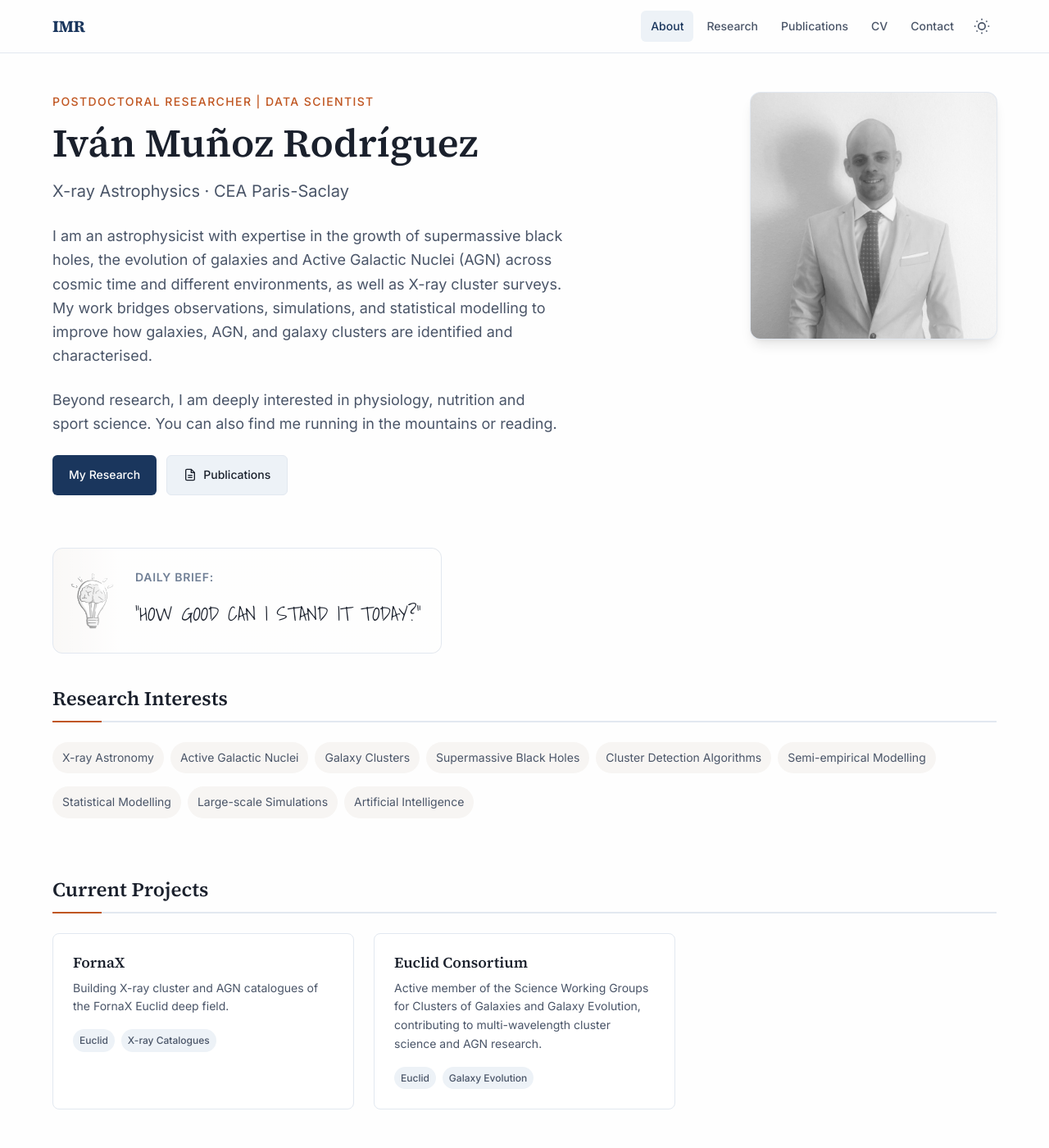
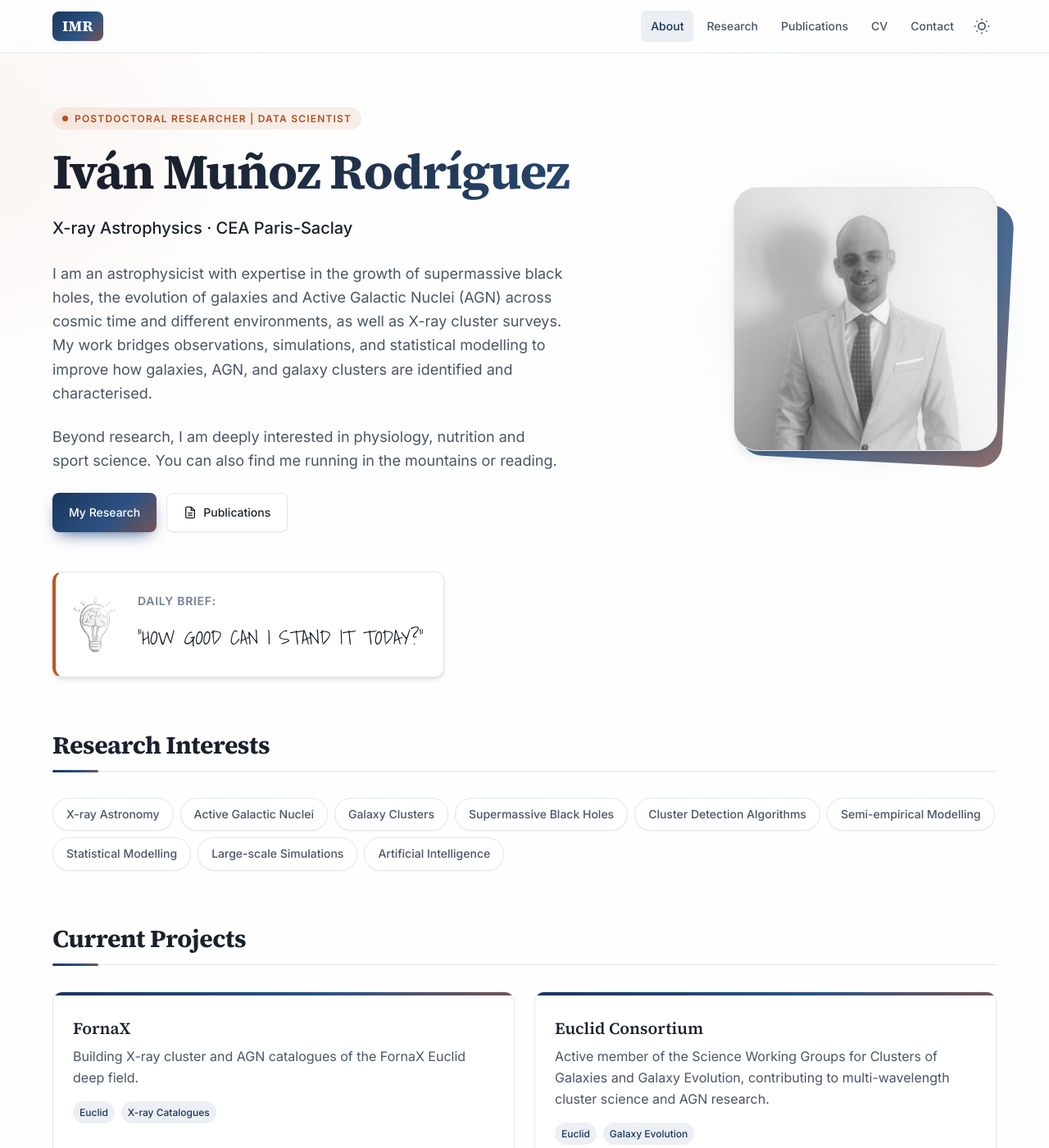
Before and after one commit to IvanMuro/IvanMuro.github.io, a Jekyll site: the page built from index.md, in a window 1280 px wide and 1400 px high. Shown: the whole window at 82% size. Built offline with Jekyll 4.4.1, drawn with Linux system fonts in a browser that asks for light colours.

Commit message:
Refresh visual design
- Soft background glows, gradient logo badge and gradient buttons
- Larger hero with gradient name, status pill and framed photo
- Bolder section and page titles with gradient underline
- Card styling for projects, publications, skills and contact links
- Compact timeline cards with readable date pills in dark mode
- CV entries with timeline dots and date pills

Co-Authored-By: Claude Opus 5.5 <noreply@anthropic.com>

```diff
--- a/_sass/_base.scss
+++ b/_sass/_base.scss
@@ -24,6 +24,11 @@ body {
   line-height: var(--leading-relaxed);
   color: var(--color-text);
   background-color: var(--color-bg);
+  // Two soft "nebula" glows at the top of every page
+  background-image:
+    radial-gradient(1100px 520px at 90% -8%, var(--glow-a), transparent 65%),
+    radial-gradient(800px 480px at -12% 6%, var(--glow-b), transparent 65%);
+  background-repeat: no-repeat;
   min-height: 100vh;
   display: flex;
   flex-direction: column;
--- a/_sass/_components.scss
+++ b/_sass/_components.scss
@@ -16,14 +16,14 @@
   font-size: var(--text-sm);
   font-weight: var(--font-medium);
   text-decoration: none;
-  border-radius: var(--radius-md);
+  border-radius: var(--radius-lg);
   border: none;
   cursor: pointer;
   transition: all var(--transition-fast);
 
   &:hover {
     text-decoration: none;
-    transform: translateY(-1px);
+    transform: translateY(-2px);
   }
 
   svg {
@@ -34,24 +34,26 @@
 }
 
 .btn-primary {
-  background-color: var(--color-primary);
-  color: var(--color-text-inverse);
+  background: var(--gradient-brand);
+  color: #fff;
+  box-shadow: 0 8px 20px -8px var(--color-primary-light), var(--shadow-sm);
 
   &:hover {
-    background-color: var(--color-primary-light);
-    color: var(--color-text-inverse);
+    color: #fff;
+    filter: brightness(1.08);
+    box-shadow: 0 12px 24px -8px var(--color-primary-light), var(--shadow-sm);
   }
 }
 
 .btn-secondary {
-  background-color: var(--color-bg-subtle);
+  background-color: var(--color-surface);
   color: var(--color-text);
   border: 1px solid var(--color-border);
+  box-shadow: var(--shadow-sm);
 
   &:hover {
-    background-color: var(--color-bg-alt);
-    border-color: var(--color-primary);
-    color: var(--color-primary);
+    border-color: var(--color-primary-strong);
+    color: var(--color-primary-strong);
   }
 }
 
@@ -129,8 +131,8 @@
   padding: var(--space-1) var(--space-2);
   font-size: var(--text-xs);
   font-weight: var(--font-medium);
-  color: var(--color-text-secondary);
-  background-color: var(--color-bg-subtle);
+  color: var(--color-primary-strong);
+  background-color: var(--color-primary-soft);
   border-radius: var(--radius-full);
 }
 
@@ -158,12 +160,14 @@
 }
 
 .section-title {
-  font-size: var(--text-2xl);
-  margin-bottom: var(--space-6);
+  font-size: var(--text-3xl);
+  font-weight: var(--font-bold);
+  letter-spacing: -0.015em;
+  margin-bottom: var(--space-8);
   padding-bottom: var(--space-3);
-  border-bottom: 2px solid var(--color-border);
+  border-bottom: 1px solid var(--color-border);
 
-  // Subtle accent line
+  // Gradient accent line
   position: relative;
 
   &::after {
@@ -171,9 +175,14 @@
     position: absolute;
     bottom: -2px;
     left: 0;
-    width: 60px;
-    height: 2px;
-    background-color: var(--color-accent);
+    width: 56px;
+    height: 3px;
+    border-radius: 2px;
+    background: var(--gradient-brand);
+  }
+
+  @media (max-width: 640px) {
+    font-size: var(--text-2xl);
   }
 }
 
@@ -184,20 +193,35 @@
 
 .project-grid {
   display: grid;
-  grid-template-columns: repeat(auto-fill, minmax(300px, 1fr));
+  grid-template-columns: repeat(auto-fit, minmax(280px, 1fr));
   gap: var(--space-6);
 }
 
 .project-card {
+  position: relative;
+  overflow: hidden;
   background-color: var(--color-surface);
   border: 1px solid var(--color-border);
-  border-radius: var(--radius-lg);
-  padding: var(--space-6);
-  transition: all var(--transition-fast);
+  border-radius: var(--radius-xl);
+  padding: var(--space-8) var(--space-6) var(--space-6);
+  box-shadow: var(--shadow-sm);
+  transition: transform var(--transition-base), box-shadow var(--transition-base), border-color var(--transition-base);
+
+  // Gradient strip along the top
+  &::before {
+    content: '';
+    position: absolute;
+    top: 0;
+    left: 0;
+    right: 0;
+    height: 4px;
+    background: var(--gradient-brand);
+  }
 
   &:hover {
-    border-color: var(--color-primary);
-    box-shadow: var(--shadow-md);
+    transform: translateY(-4px);
+    border-color: var(--color-primary-soft);
+    box-shadow: var(--shadow-lg);
   }
 }
 
@@ -209,7 +233,7 @@
 }
 
 .project-title {
-  font-size: var(--text-lg);
+  font-size: var(--text-xl);
   font-weight: var(--font-semibold);
   margin-bottom: var(--space-2);
   margin-top: 0;
@@ -217,7 +241,7 @@
 
 .project-description {
   color: var(--color-text-secondary);
-  font-size: var(--text-sm);
+  font-size: var(--text-base);
   margin-bottom: var(--space-4);
 }
 
@@ -239,21 +263,30 @@
 }
 
 .publication-item {
-  padding: var(--space-6) 0;
-  border-bottom: 1px solid var(--color-border);
+  padding: var(--space-5) var(--space-6);
+  margin-bottom: var(--space-4);
+  background-color: var(--color-surface);
+  border: 1px solid var(--color-border);
+  border-left: 3px solid var(--color-border);
+  border-radius: var(--radius-lg);
+  box-shadow: var(--shadow-sm);
+  transition: border-color var(--transition-base), box-shadow var(--transition-base), transform var(--transition-base);
 
-  &:first-child {
-    padding-top: 0;
+  &:hover {
+    border-left-color: var(--color-accent);
+    box-shadow: var(--shadow-md);
+    transform: translateX(2px);
   }
 
-  &:last-child {
-    border-bottom: none;
+  > :last-child {
+    margin-bottom: 0;
   }
 }
 
 .publication-title {
-  font-size: var(--text-base);
+  font-size: var(--text-lg);
   font-weight: var(--font-semibold);
+  margin-top: 0;
   margin-bottom: var(--space-2);
   line-height: var(--leading-snug);
 
@@ -273,7 +306,7 @@
 
   .author-highlight {
     font-weight: var(--font-semibold);
-    color: var(--color-text);
+    color: var(--color-primary-strong);
   }
 }
 
@@ -306,9 +339,27 @@
 }
 
 .cv-item {
-  margin-bottom: var(--space-6);
-  padding-left: var(--space-4);
+  position: relative;
+  margin-bottom: var(--space-8);
+  padding-left: var(--space-6);
   border-left: 2px solid var(--color-border);
+
+  // Dot on the line
+  &::before {
+    content: '';
+    position: absolute;
+    left: -7px;
+    top: 5px;
+    width: 12px;
+    height: 12px;
+    border-radius: 50%;
+    background-color: var(--color-bg);
+    border: 2px solid var(--color-primary-strong);
+  }
+
+  &:hover::before {
+    background-color: var(--color-primary-strong);
+  }
 
   &:last-child {
     margin-bottom: 0;
@@ -325,12 +376,18 @@
 
 .cv-item-title {
   font-weight: var(--font-semibold);
-  font-size: var(--text-base);
+  font-size: var(--text-lg);
 }
 
 .cv-item-date {
-  font-size: var(--text-sm);
-  color: var(--color-text-muted);
+  align-self: center;
+  font-size: var(--text-xs);
+  font-weight: var(--font-medium);
+  color: var(--color-primary-strong);
+  background-color: var(--color-primary-soft);
+  padding: 2px var(--space-3);
+  border-radius: var(--radius-full);
+  white-space: nowrap;
 }
 
 .cv-item-subtitle {
@@ -340,7 +397,7 @@
 }
 
 .cv-item-description {
-  font-size: var(--text-sm);
+  font-size: var(--text-base);
   color: var(--color-text-secondary);
 
   ul {
@@ -361,9 +418,12 @@
 }
 
 .skill-category {
-  background-color: var(--color-bg-alt);
-  padding: var(--space-4);
-  border-radius: var(--radius-md);
+  background-color: var(--color-surface);
+  padding: var(--space-5);
+  border: 1px solid var(--color-border);
+  border-top: 3px solid var(--color-accent);
+  border-radius: var(--radius-lg);
+  box-shadow: var(--shadow-sm);
 }
 
 .skill-category-title {
@@ -371,8 +431,9 @@
   font-weight: var(--font-semibold);
   text-transform: uppercase;
   letter-spacing: 0.05em;
-  color: var(--color-primary);
-  margin-bottom: var(--space-2);
+  color: var(--color-primary-strong);
+  margin-top: 0;
+  margin-bottom: var(--space-3);
 }
 
 .skill-list {
@@ -409,12 +470,13 @@
   padding: var(--space-5);
   background-color: var(--color-surface);
   border: 1px solid var(--color-border);
-  border-radius: var(--radius-lg);
+  border-radius: var(--radius-xl);
+  box-shadow: var(--shadow-sm);
   text-decoration: none;
   transition: all var(--transition-fast);
 
   &:hover {
-    border-color: var(--color-primary);
+    border-color: var(--color-primary-strong);
     box-shadow: var(--shadow-md);
     text-decoration: none;
     transform: translateY(-2px);
@@ -423,14 +485,14 @@
 
 .contact-icon {
   flex-shrink: 0;
-  width: 40px;
-  height: 40px;
+  width: 44px;
+  height: 44px;
   display: flex;
   align-items: center;
   justify-content: center;
-  background-color: var(--color-bg-subtle);
-  border-radius: var(--radius-md);
-  color: var(--color-primary);
+  background-color: var(--color-primary-soft);
+  border-radius: var(--radius-lg);
+  color: var(--color-primary-strong);
 
   svg {
     width: 20px;
@@ -515,8 +577,9 @@
   align-items: center;
   gap: var(--space-2);
   padding: var(--space-3) var(--space-5);
-  background: linear-gradient(135deg, var(--color-primary) 0%, var(--color-primary-light) 100%);
-  color: var(--color-text-inverse);
+  background: var(--gradient-brand);
+  color: #fff;
+  box-shadow: 0 8px 20px -8px var(--color-primary-light);
   border-radius: var(--radius-lg);
   text-decoration: none;
   font-weight: var(--font-medium);
@@ -526,7 +589,7 @@
     transform: translateY(-2px);
     box-shadow: var(--shadow-lg);
     text-decoration: none;
-    color: var(--color-text-inverse);
+    color: #fff;
   }
 
   svg {
@@ -552,18 +615,22 @@
 .keyword-item {
   display: inline-flex;
   align-items: center;
-  padding: var(--space-2) var(--space-3);
-  background-color: var(--color-bg-alt);
+  padding: var(--space-2) var(--space-4);
+  margin: 0;
+  background-color: var(--color-surface);
+  border: 1px solid var(--color-border);
   border-radius: var(--radius-full);
   font-size: var(--text-sm);
+  font-weight: var(--font-medium);
   color: var(--color-text-secondary);
-
-  // Subtle mountain/space gradient on hover
+  box-shadow: var(--shadow-sm);
   transition: all var(--transition-fast);
 
   &:hover {
-    background-color: var(--color-primary);
-    color: var(--color-text-inverse);
+    color: var(--color-accent-strong);
+    background-color: var(--color-accent-soft);
+    border-color: transparent;
+    transform: translateY(-2px);
   }
 }
 
@@ -599,10 +666,12 @@
   padding: var(--space-6);
   padding-left: 100px; // Make room for lightbulb on the left
   border-radius: var(--radius-xl);
-  margin: var(--space-8) 0;
+  margin: 0 0 var(--space-16);
   position: relative;
-  background-color: var(--color-bg-alt);
+  background-color: var(--color-surface);
   border: 1px solid var(--color-border);
+  border-left: 4px solid var(--color-accent);
+  box-shadow: var(--shadow-md);
   background-size: 80px auto; // Show full lightbulb at appropriate size
   background-position: 10px center; // Position on the left with small margin
   background-repeat: no-repeat;
@@ -631,7 +700,7 @@
 }
 
 [data-theme="dark"] .daily-quote::before {
-  background: linear-gradient(to right, rgba(13, 17, 23, 0.3) 0%, rgba(13, 17, 23, 0.9) 80px, rgba(13, 17, 23, 0.9) 100%);
+  background: linear-gradient(to right, rgba(28, 33, 40, 0.3) 0%, rgba(28, 33, 40, 0.9) 80px, rgba(28, 33, 40, 0.9) 100%);
 }
 
 .quote-label {
@@ -698,7 +767,7 @@
     top: 0;
     bottom: 0;
     width: 4px;
-    background-color: var(--color-primary);
+    background: linear-gradient(to bottom, var(--color-primary) 0%, var(--color-primary) 80%, transparent 100%);
     border-radius: 2px;
   }
 }
@@ -709,10 +778,11 @@
   gap: var(--space-4);
   padding: var(--space-4);
   padding-left: var(--space-5);
-  margin-bottom: var(--space-4);
-  background-color: var(--color-bg-alt);
+  margin-bottom: var(--space-5);
+  background-color: var(--color-surface);
   border: 1px solid var(--color-border);
-  border-radius: var(--radius-lg);
+  border-radius: var(--radius-xl);
+  box-shadow: var(--shadow-sm);
   transition: transform 0.2s ease, box-shadow 0.2s ease;
 
   &:hover {
@@ -755,12 +825,13 @@
   &.timeline-current::before {
     background-color: var(--color-primary);
     border-color: var(--color-primary);
-    box-shadow: 0 0 0 4px var(--color-bg), 0 0 20px rgba(6, 166, 35, 0.4);
+    box-shadow: 0 0 0 4px var(--color-bg), 0 0 0 9px var(--color-primary-soft);
   }
 
   &.timeline-current {
     border-color: var(--color-primary);
     border-width: 2px;
+    box-shadow: var(--shadow-md);
   }
 
   // Major milestones - larger nodes
@@ -781,10 +852,10 @@
 // Timeline image (right side)
 .timeline-image {
   flex-shrink: 0;
-  width: 140px;
-  align-self: stretch; // Stretch to full height of card
-  min-height: 100px;
-  border-radius: var(--radius-md);
+  width: 180px;
+  height: 120px;
+  align-self: center;
+  border-radius: var(--radius-lg);
   overflow: hidden;
   background-color: var(--color-bg-subtle);
   display: flex;
@@ -809,16 +880,16 @@
   display: inline-block;
   font-family: var(--font-mono);
   font-size: var(--text-xs);
-  font-weight: var(--font-medium);
-  color: var(--color-bg);
-  background-color: var(--color-primary);
+  font-weight: var(--font-semibold);
+  color: var(--color-primary-strong);
+  background-color: var(--color-primary-soft);
   padding: 3px 10px;
   border-radius: var(--radius-full);
   margin-bottom: var(--space-2);
 }
 
 .timeline-title {
-  font-size: var(--text-lg);
+  font-size: var(--text-xl);
   font-weight: var(--font-semibold);
   color: var(--color-text);
   margin: 0 0 var(--space-1) 0;
@@ -854,12 +925,14 @@
 
   .timeline-item.timeline-current::before {
     background-color: var(--color-primary);
-    box-shadow: 0 0 0 4px var(--color-bg), 0 0 20px rgba(6, 166, 35, 0.5);
+    box-shadow: 0 0 0 4px var(--color-bg), 0 0 0 9px var(--color-primary-soft);
   }
+}
 
-  .timeline-date {
-    color: var(--color-bg);
-  }
+// The current position gets a filled date pill
+.timeline-current .timeline-date {
+  color: #fff;
+  background: var(--gradient-brand);
 }
 
 // Mobile adjustments
@@ -905,7 +978,7 @@
 
   .timeline-image {
     width: 100%;
-    height: 120px;
+    height: 160px;
     order: -1; // Put image on top on mobile
   }
 }
--- a/_sass/_layout.scss
+++ b/_sass/_layout.scss
@@ -28,10 +28,10 @@
   // Subtle blur effect
   backdrop-filter: blur(8px);
   -webkit-backdrop-filter: blur(8px);
-  background-color: rgba(254, 254, 254, 0.9);
+  background-color: rgba(254, 254, 254, 0.75);
 
   [data-theme="dark"] & {
-    background-color: rgba(13, 17, 23, 0.9);
+    background-color: rgba(13, 17, 23, 0.75);
   }
 }
 
@@ -54,14 +54,23 @@
 }
 
 .logo-text {
+  display: inline-flex;
+  align-items: center;
+  justify-content: center;
+  height: 36px;
+  padding: 0 var(--space-3);
   font-family: var(--font-serif);
-  font-size: var(--text-xl);
+  font-size: var(--text-lg);
   font-weight: var(--font-bold);
-  letter-spacing: -0.025em;
-  color: var(--color-primary);
+  letter-spacing: 0.02em;
+  color: #fff;
+  background: var(--gradient-brand);
+  border-radius: var(--radius-lg);
+  box-shadow: 0 4px 12px -4px var(--glow-a), var(--shadow-sm);
+  transition: transform var(--transition-fast);
 
-  [data-theme="dark"] & {
-    color: var(--color-primary);
+  .site-logo:hover & {
+    transform: rotate(-3deg) scale(1.04);
   }
 }
 
@@ -95,8 +104,8 @@
   }
 
   &.is-active {
-    color: var(--color-primary);
-    background-color: var(--color-bg-subtle);
+    color: var(--color-primary-strong);
+    background-color: var(--color-primary-soft);
   }
 }
 
@@ -255,11 +264,32 @@
 }
 
 .page-header {
-  margin-bottom: var(--space-8);
+  position: relative;
+  margin-bottom: var(--space-10);
+  padding-bottom: var(--space-8);
+  border-bottom: 1px solid var(--color-border);
+
+  &::after {
+    content: '';
+    position: absolute;
+    left: 0;
+    bottom: -2px;
+    width: 72px;
+    height: 3px;
+    border-radius: 2px;
+    background: var(--gradient-brand);
+  }
 }
 
 .page-title {
-  margin-bottom: var(--space-2);
+  font-size: clamp(2.25rem, 4.5vw, 3rem);
+  font-weight: var(--font-bold);
+  letter-spacing: -0.02em;
+  margin-bottom: var(--space-3);
+  background: var(--gradient-title);
+  -webkit-background-clip: text;
+  background-clip: text;
+  -webkit-text-fill-color: transparent;
 }
 
 .page-subtitle {
@@ -332,15 +362,19 @@
   background-color: var(--color-bg);
   transition: all var(--transition-fast);
 
+  border: 1px solid var(--color-border);
+
   &:hover {
-    color: var(--color-primary);
+    color: var(--color-primary-strong);
+    background-color: var(--color-primary-soft);
+    border-color: transparent;
     transform: translateY(-2px);
     text-decoration: none;
   }
 
   svg {
-    width: 20px;
-    height: 20px;
+    width: 18px;
+    height: 18px;
   }
 }
 
@@ -372,10 +406,11 @@
 
 .hero {
   display: grid;
-  grid-template-columns: 1fr 300px;
-  gap: var(--space-12);
-  align-items: start;
-  margin-bottom: var(--space-16);
+  grid-template-columns: 1fr 320px;
+  gap: var(--space-16);
+  align-items: center;
+  margin-bottom: var(--space-12);
+  padding-top: var(--space-4);
 
   @media (max-width: 900px) {
     grid-template-columns: 1fr;
@@ -392,27 +427,54 @@
 }
 
 .hero-tagline {
-  font-size: var(--text-sm);
-  font-weight: var(--font-medium);
+  display: inline-flex;
+  align-items: center;
+  gap: var(--space-2);
+  padding: var(--space-1) var(--space-3);
+  font-size: var(--text-xs);
+  font-weight: var(--font-semibold);
   text-transform: uppercase;
   letter-spacing: 0.1em;
-  color: var(--color-accent);
-  margin-bottom: var(--space-3);
+  color: var(--color-accent-strong);
+  background-color: var(--color-accent-soft);
+  border-radius: var(--radius-full);
+  margin-bottom: var(--space-5);
+
+  // Small pulsing "status" dot
+  &::before {
+    content: '';
+    width: 7px;
+    height: 7px;
+    border-radius: 50%;
+    background-color: currentColor;
+    box-shadow: 0 0 0 0 currentColor;
+    animation: pulse-dot 2.4s ease-out infinite;
+  }
+}
+
+@keyframes pulse-dot {
+  0% { box-shadow: 0 0 0 0 var(--color-accent-soft); }
+  70% { box-shadow: 0 0 0 8px transparent; }
+  100% { box-shadow: 0 0 0 0 transparent; }
 }
 
 .hero-title {
-  font-size: var(--text-5xl);
+  font-size: clamp(2.5rem, 5.5vw, 3.75rem);
+  font-weight: var(--font-bold);
+  letter-spacing: -0.025em;
   margin-bottom: var(--space-4);
-  line-height: 1.1;
-
-  @media (max-width: 640px) {
-    font-size: var(--text-4xl);
-  }
+  line-height: 1.05;
+  background: var(--gradient-title);
+  -webkit-background-clip: text;
+  background-clip: text;
+  -webkit-text-fill-color: transparent;
+  padding-bottom: 0.08em; // keep descenders from being clipped
 }
 
 .hero-subtitle {
   font-size: var(--text-xl);
-  color: var(--color-text-secondary);
+  font-weight: var(--font-medium);
+  color: var(--color-text);
   margin-bottom: var(--space-6);
   max-width: 50ch;
 }
@@ -426,6 +488,29 @@
 
 .hero-image-wrapper {
   order: 2;
+  position: relative;
+  isolation: isolate;
+
+  // Gradient frame peeking out behind the photo
+  &::before {
+    content: '';
+    position: absolute;
+    inset: 0;
+    transform: translate(14px, 14px) rotate(3deg);
+    border-radius: 28px;
+    background: var(--gradient-brand);
+    opacity: 0.85;
+    z-index: -1;
+  }
+
+  // Soft glow
+  &::after {
+    content: '';
+    position: absolute;
+    inset: -18%;
+    background: radial-gradient(closest-side, var(--glow-a), transparent);
+    z-index: -2;
+  }
 
   @media (max-width: 900px) {
     order: 1;
@@ -438,13 +523,15 @@
   width: 100%;
   aspect-ratio: 1;
   object-fit: cover;
-  border-radius: var(--radius-xl);
+  border-radius: 28px;
   background-color: var(--color-bg-subtle);
-
-  // Subtle gradient border effect
   box-shadow:
     0 0 0 1px var(--color-border),
     var(--shadow-lg);
+
+  [data-theme="dark"] & {
+    filter: brightness(0.88);
+  }
 }
 
 .hero-links {
--- a/_sass/_variables.scss
+++ b/_sass/_variables.scss
@@ -28,6 +28,16 @@
   --color-link: #2b6cb0;
   --color-link-hover: #1a365d;
 
+  // Soft tints and accents used for chips, pills and glows
+  --color-primary-strong: #1a365d;    // Readable primary for text
+  --color-primary-soft: rgba(44, 82, 130, 0.09);
+  --color-accent-strong: #b2501f;
+  --color-accent-soft: rgba(192, 86, 33, 0.10);
+  --gradient-brand: linear-gradient(135deg, #1a365d 0%, #2c5282 60%, #c05621 140%);
+  --gradient-title: linear-gradient(120deg, #1a202c 20%, #2c5282 100%);
+  --glow-a: rgba(44, 82, 130, 0.10);
+  --glow-b: rgba(192, 86, 33, 0.07);
+
   // Shadows
   --shadow-sm: 0 1px 2px 0 rgba(0, 0, 0, 0.05);
   --shadow-md: 0 4px 6px -1px rgba(0, 0, 0, 0.1), 0 2px 4px -1px rgba(0, 0, 0, 0.06);
@@ -55,6 +65,15 @@
 
   --color-link: #58a6ff;
   --color-link-hover: #79c0ff;
+
+  --color-primary-strong: #3fd15a;
+  --color-primary-soft: rgba(46, 160, 67, 0.15);
+  --color-accent-strong: #3fd15a;
+  --color-accent-soft: rgba(46, 160, 67, 0.15);
+  --gradient-brand: linear-gradient(135deg, #1f9e3a 0%, #2ea043 55%, #3b82c4 140%);
+  --gradient-title: linear-gradient(120deg, #e6edf3 30%, #7ee787 100%);
+  --glow-a: rgba(46, 160, 67, 0.10);
+  --glow-b: rgba(88, 166, 255, 0.07);
 
   --shadow-sm: 0 1px 2px 0 rgba(0, 0, 0, 0.3);
   --shadow-md: 0 4px 6px -1px rgba(0, 0, 0, 0.4), 0 2px 4px -1px rgba(0, 0, 0, 0.3);
```
